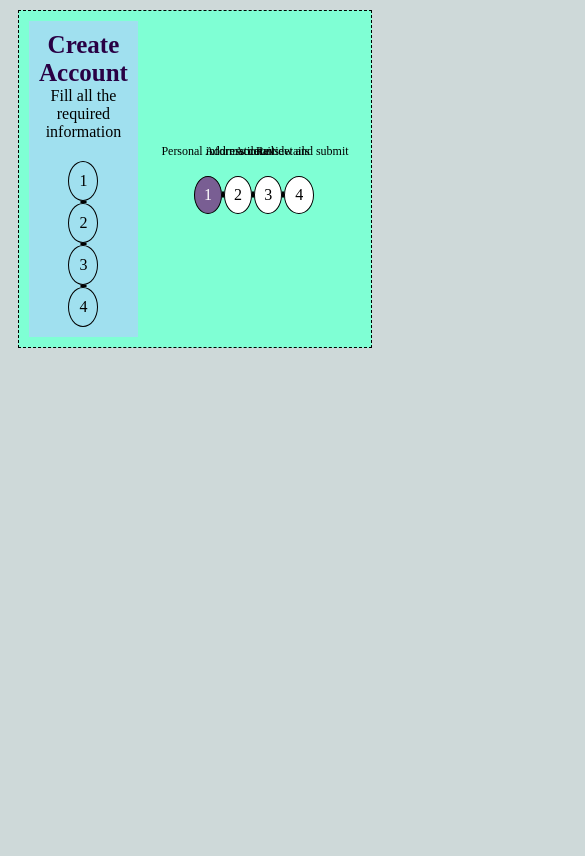
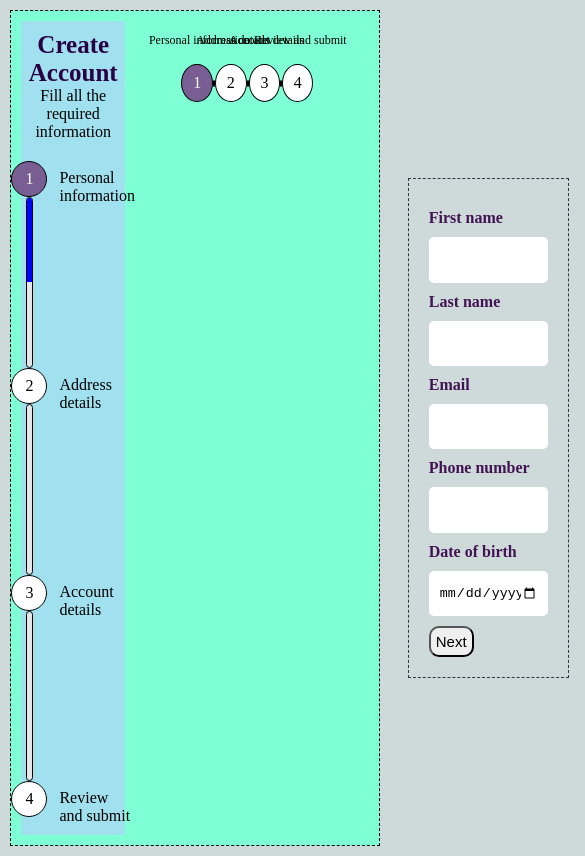
Before and after one commit to Swapnil1296/machine-coding-interview, a React (Vite) app: page / in a window 390 px wide. Shown: the top 856 px of the page, 585 px wide, since content can reach past the window. Built offline with nearby package versions, Linux system fonts and the light colour scheme.

Commit message:
Enhance multi-step user registration form with personal information fields and validation requirements. Updated styles in App.css for improved layout and added responsive design elements. Implemented progress indicators and navigation logic in MultiStepUserRegistrationForm component.

```diff
--- a/src/App.css
+++ b/src/App.css
@@ -1,11 +1,14 @@
 .container{
+    box-sizing: border-box;
     margin: 10px;
     padding: 10px;
     border: 1px dashed;
-    width:calc(100%-30px);
+    width: calc(100% - 20px);
+    /* Fill the viewport so the side column stretches the full page, not just its content. */
+    min-height: calc(100vh - 20px);
     background-color: aquamarine;
     display: flex;
-
+    align-items: stretch;
 }
 .progressbar {
     display: flex;
@@ -14,6 +17,9 @@
     padding-inline: 56px;
     align-items: center;
     justify-content: center;
+    /* The side list is taller, so the row stretches. This keeps the stepper at the top instead of the vertical middle. */
+    align-self: flex-start;
+    margin-top: 12px;
 }
 .steps_bar {
     display: flex;
@@ -46,7 +52,7 @@
     width: calc(100% - 36px);
     overflow: hidden;
 }
-.progress_fill ,.vertical_progress_fill{
+.progress_fill{
     height: 100%;
     background-color: blue;
 }
@@ -70,17 +76,18 @@
     gap: 12px;
     margin-top: 16px;
 }
+/* Side column. A set width keeps it from squeezing the horizontal stepper. */
 .left_container{
     background-color: #A0E0EF;
     width: 30%;
+    box-sizing: border-box;
     padding: 10px;
     display: flex;
     flex-direction: column;
-    justify-content: center;
     align-items: center;
     gap: 20px;
-
 }
+/* Heading stays centered over the step list. */
 .left_progress{
   text-align: center;
 }
@@ -90,23 +97,105 @@
     font-weight: 600;
     color: #290044;
 }
-.vertical_progress_bar_container{
-    border: 1px solid black;
-   height: 100%;
-   border-radius: 5px;
-   width: 5px;
-}
-.vertical_progress_list{
-    border: 1px solid black;
-    border-radius: 50%;
-    padding: 10px;
-    flex: 1;
-}
+/* Steps stack downward. align-items keeps each row's circle and label on one line. */
 .vertical_progress_container{
     display: flex;
     flex-direction: column;
-    height: 100%;
+    align-items: flex-start;
+    gap: 0;
+}
+/* Circle column beside the step name. flex-start lines the name up with the circle, not the bar below it. */
+.vertical_step{
+    display: flex;
+    align-items: flex-start;
+    gap: 12px;
+}
+.vertical_step_track{
+    display: flex;
+    flex-direction: column;
+    align-items: center;
+}
+.vertical_step_name{
+    margin-top: 8px;
+}
+/* Fixed size keeps the number a circle. flex: 1 was stretching it to fill the column. */
+.vertical_progress_list{
+    display: flex;
+    align-items: center;
     justify-content: center;
-    align-items: center;
+    width: 36px;
+    height: 36px;
+    box-sizing: border-box;
+    border: 1px solid black;
+    border-radius: 50%;
+    background-color: white;
+}
+/* Listed after the white background so the current and completed steps keep the purple fill. */
+.vertical_progress_list.circle_active{
+    background-color: rgb(121, 94, 147);
+    color: white;
+}
+/* A set height is required so the fill's percentage has a track to grow in.
+   Percentage height does nothing while the parent height is auto. */
+.vertical_progress_bar_container{
+    width: 5px;
+    height: 20vh;
+    border: 1px solid black;
+    border-radius: 5px;
+    background-color: #e6e6e6;
+    overflow: hidden;
+}
+/* Height grows the color downward. Width only fills this thin track. */
+.vertical_progress_fill{
+    width: 100%;
+    background-color: blue;
+}
+.personal_info{
+width: 100%;
+display: flex;
+align-items: center;
+justify-content: center;
 
 }
+.info_form{
+ width: 50%;
+ border: 1px dashed rgb(44, 56, 65);
+ padding: 20px;
+}
+.info_input{
+   display: flex;
+   flex-direction: column;
+   gap: 10px;
+}
+.submit_btn{
+    margin-top: 10px;
+    padding: 5px;
+    font-size: 15px;
+    border-radius: 10px;
+
+}
+.submit_btn:hover{
+    cursor: pointer;
+    background-color: rgb(136, 136, 148);
+}
+.info_input>input{
+ outline: none;
+ height: 3vh;
+ border: none;
+ border-radius: 5px;
+ padding: 10px;
+}
+.info_input>input:hover{
+    cursor: pointer;
+}
+.info_input>span{
+    margin-top: 10px;
+    font-weight: 600;
+    color: #421454;
+}
+
+input[type="number"]::-webkit-inner-spin-button,
+input[type="number"]::-webkit-outer-spin-button {
+  -webkit-appearance: none;
+  margin: 0;
+}
--- a/src/MultiStepRegistration/MultiStepUserRegistrationForm.jsx
+++ b/src/MultiStepRegistration/MultiStepUserRegistrationForm.jsx
@@ -1,51 +1,64 @@
 import { useState } from 'react'
  const steps = ['Personal information', 'Address details', 'Account details', 'Review and submit']
+
+const fillPercent = (index, currentStep) => {
+    if (index < currentStep) return 100
+    if (index === currentStep) return 50
+    return 0
+}
+
 const MultiStepUserRegistrationForm = () => {
+    const [currentStep, setCurrentStep] = useState(0)
+
     return (
+        <>
         <div className='container'>
-            <LeftNav/>
-            <ProgressBar />
-        </div>
+            <LeftNav currentStep={currentStep} />
+            <ProgressBar currentStep={currentStep} setCurrentStep={setCurrentStep} />
+
+                     <PersonalInfo/>
+
+            </div>
+
+            </>
     )
 };
-const LeftNav = () => {
+const LeftNav = ({ currentStep }) => {
     return (
         <div className='left_container'>
             <div className="left_progress">
                 <p>Create Account</p>
                 <span>Fill all the required information</span>
             </div>
-            <VerticalProgressBar/>
+            <VerticalProgressBar currentStep={currentStep} />
         </div>
     )
 }
-const VerticalProgressBar = () => {
-
+const VerticalProgressBar = ({ currentStep }) => {
     return (
         <div className="vertical_progress_container">
-            {steps && steps?.map((name, index) => (
-                <>
-                <div className="vertical_progress_list">
-                    <span>{index+1 }</span>
+            {steps.map((name, index) => (
+                <div className="vertical_step" key={name}>
+                    <div className="vertical_step_track">
+                        <div className={index <= currentStep ? 'vertical_progress_list circle_active' : 'vertical_progress_list'}>
+                            <span>{index + 1}</span>
+                        </div>
+                        {index < steps.length - 1 && (
+                            <div className="vertical_progress_bar_container">
+                                <div
+                                    className="vertical_progress_fill"
+                                    style={{ height: `${fillPercent(index, currentStep)}%` }}
+                                />
+                            </div>
+                        )}
+                    </div>
+                    <span className="vertical_step_name">{name}</span>
                 </div>
-                    {index < steps?.length - 1 && <div className="vertical_progress_bar_container">
-                        <div className="vertical_progress_fill" style={{width:'100%'}}></div>
-                    </div>}
-                </>
-          ))}
+            ))}
         </div>
     )
 };
-const ProgressBar = () => {
-
-    const [currentStep, setCurrentStep] = useState(0)
-
-    const fillPercent = (index) => {
-        console.log("currentStep",{currentStep,index})
-        if (index < currentStep) return 100;
-        if (index === currentStep) return 50;
-        return 0;
-    }
+const ProgressBar = ({ currentStep, setCurrentStep }) => {
 
     return (
         <>
@@ -64,7 +77,7 @@ const ProgressBar = () => {
                             <div className="progress_indicator">
                                 <div
                                     className="progress_fill"
-                                    style={{ width: `${fillPercent(index)}%` }}
+                                    style={{ width: `${fillPercent(index, currentStep)}%` }}
                                 />
                             </div>
                         )}
@@ -88,8 +101,57 @@ const ProgressBar = () => {
                     Next
                 </button>
             </div> */}
+
         </>
     )
 };
 
+const PersonalInfo = () => {
+    const fields = [{
+        name: 'First name',
+        type: 'text',
+        key:'first_name'
+
+    }, {
+        name: 'Last name',
+        type: 'text',
+        key:'last_name'
+
+    },
+    {
+        name: 'Email',
+        type: 'email',
+        key:'email'
+
+    }
+        , {
+        name: 'Phone number',
+            type: 'number',
+            key:'phone_number'
+
+    }
+        , {
+        name: 'Date of birth',
+            type: 'date',
+        key:'dob'
+
+    }]
+    return (
+        <div className="personal_info">
+            <div className='info_form'>
+                <form action="">
+                    {fields && fields?.map((field, index) => (
+                     <div className="info_input" key={field?.key}>
+                            <span>{field?.name}</span>
+                            <input name={`field-${field?.name}`}  type={field?.type} autoComplete='new-password'/>
+
+                     </div>
+                    ))}
+                      <button type='submit' className='submit_btn'>Next</button>
+                </form>
+           </div>
+        </div>
+    )
+}
+
 export default MultiStepUserRegistrationForm
--- a/src/index.css
+++ b/src/index.css
@@ -1,3 +1,9 @@
 :root{
   background-color: rgb(206, 217, 217);
 }
+html,
+body,
+#root {
+  min-height: 100%;
+  margin: 0;
+}
```
Also changed, not shown: src/App.tsx (+83 -0 lines).
